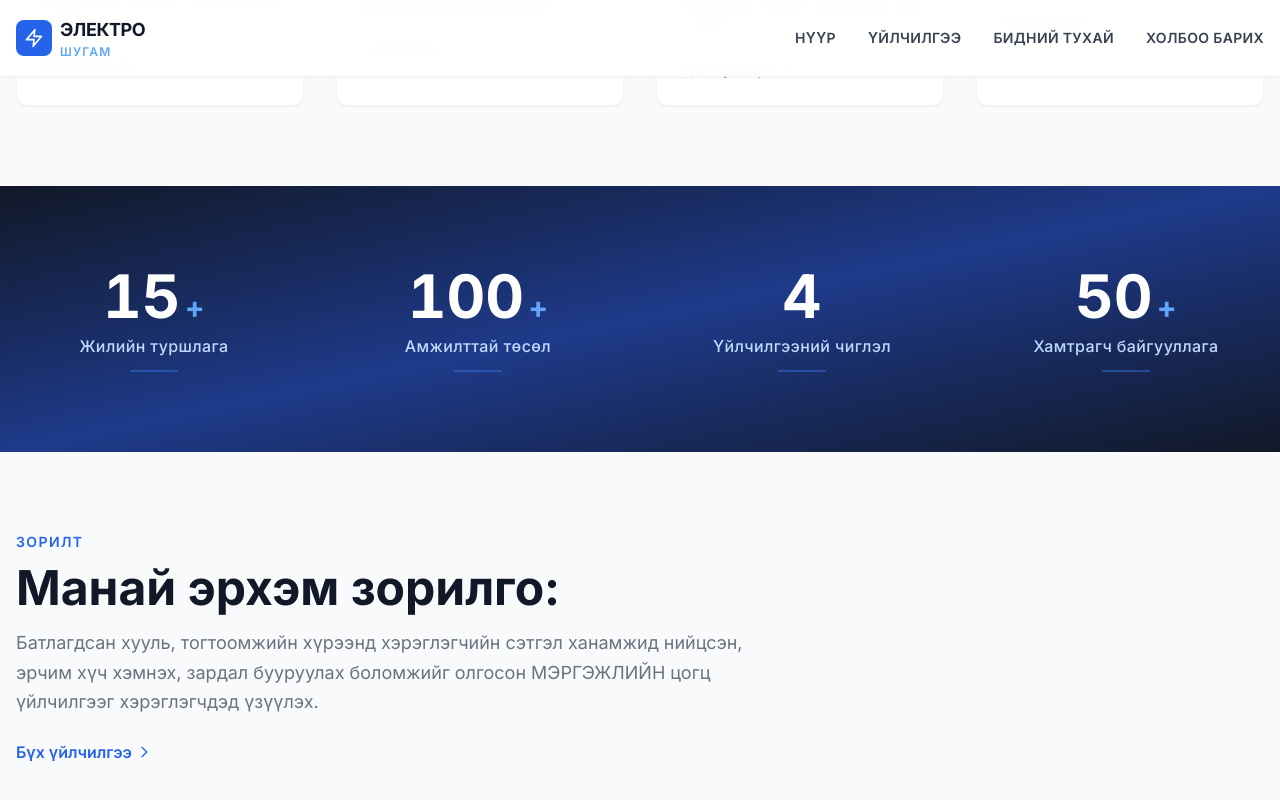
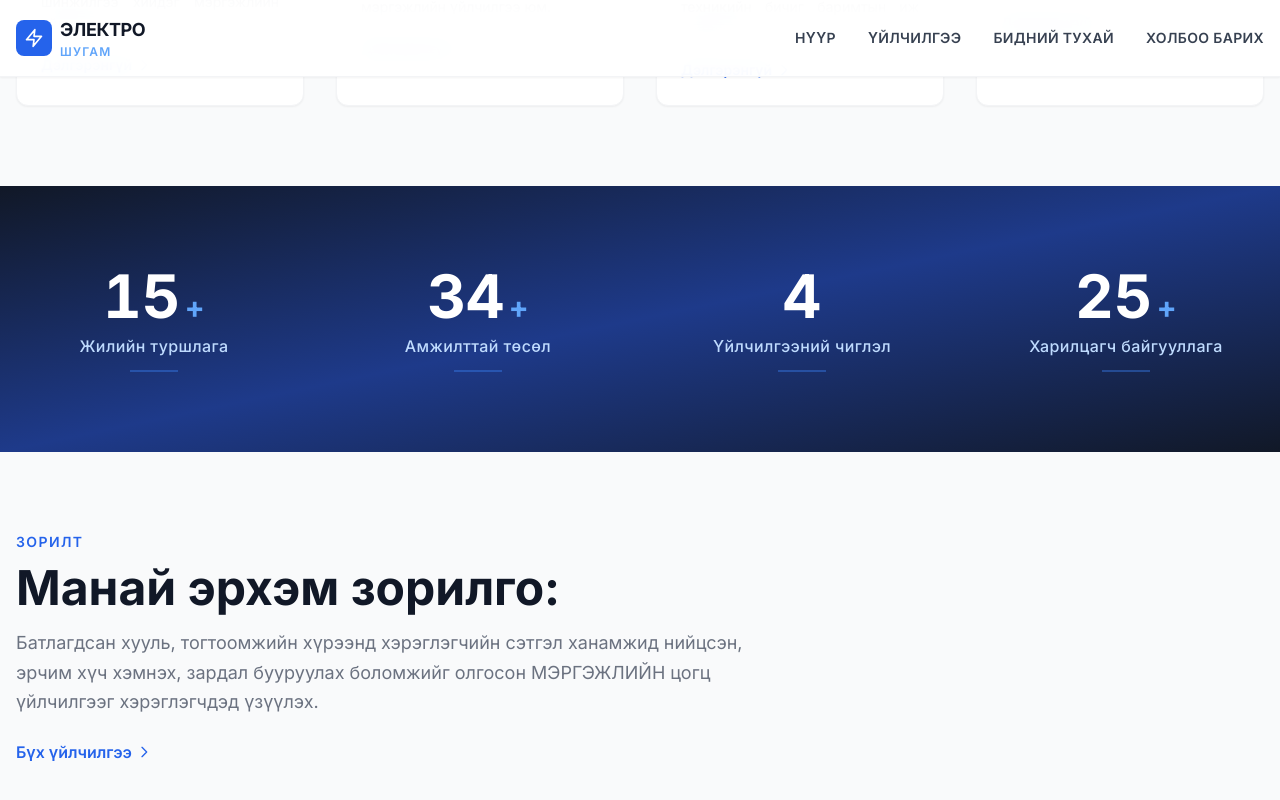
Before and after one commit to electroshugam/electroshugam_web_new, a Jekyll site: the page built from index.html, in a window 1280 px wide and 900 px high, scrolled down 2379 px. Shown: the top 800 px of the window. Built offline with Jekyll 4.4.1, drawn with Linux system fonts in a browser that asks for light colours; nearby versions of some CDN libraries.

Commit message:
fig update

```diff
--- a/index.html
+++ b/index.html
@@ -166,7 +166,7 @@ body_class: hero-dark
       </div>
       <div class="stat-item text-center group">
         <div class="flex items-baseline justify-center mb-2">
-          <span class="text-4xl md:text-5xl lg:text-6xl font-bold text-white tabular-nums">100</span>
+          <span class="text-4xl md:text-5xl lg:text-6xl font-bold text-white tabular-nums">34</span>
           <span class="text-2xl md:text-3xl font-bold text-blue-400 ml-1">+</span>
         </div>
         <p class="text-sm md:text-base text-blue-200 font-medium tracking-wide">Амжилттай төсөл</p>
@@ -181,10 +181,10 @@ body_class: hero-dark
       </div>
       <div class="stat-item text-center group">
         <div class="flex items-baseline justify-center mb-2">
-          <span class="text-4xl md:text-5xl lg:text-6xl font-bold text-white tabular-nums">50</span>
+          <span class="text-4xl md:text-5xl lg:text-6xl font-bold text-white tabular-nums">25</span>
           <span class="text-2xl md:text-3xl font-bold text-blue-400 ml-1">+</span>
         </div>
-        <p class="text-sm md:text-base text-blue-200 font-medium tracking-wide">Хамтрагч байгууллага</p>
+        <p class="text-sm md:text-base text-blue-200 font-medium tracking-wide">Харилцагч байгууллага</p>
         <div class="stat-underline mt-3 mx-auto w-12 h-0.5 bg-blue-500/40"></div>
       </div>
     </div>
```
